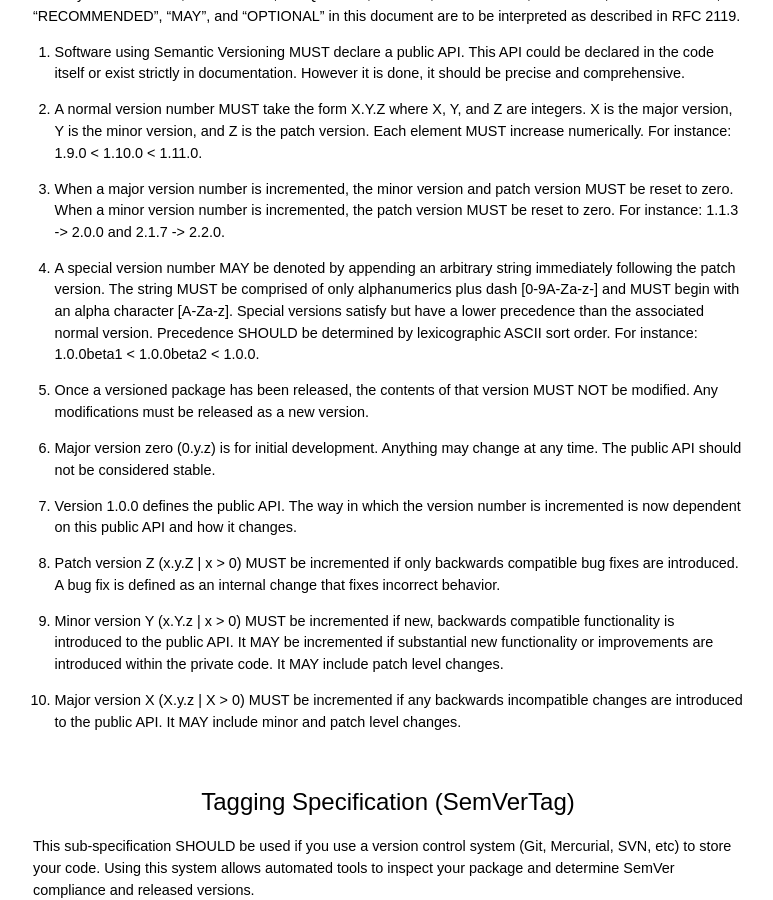
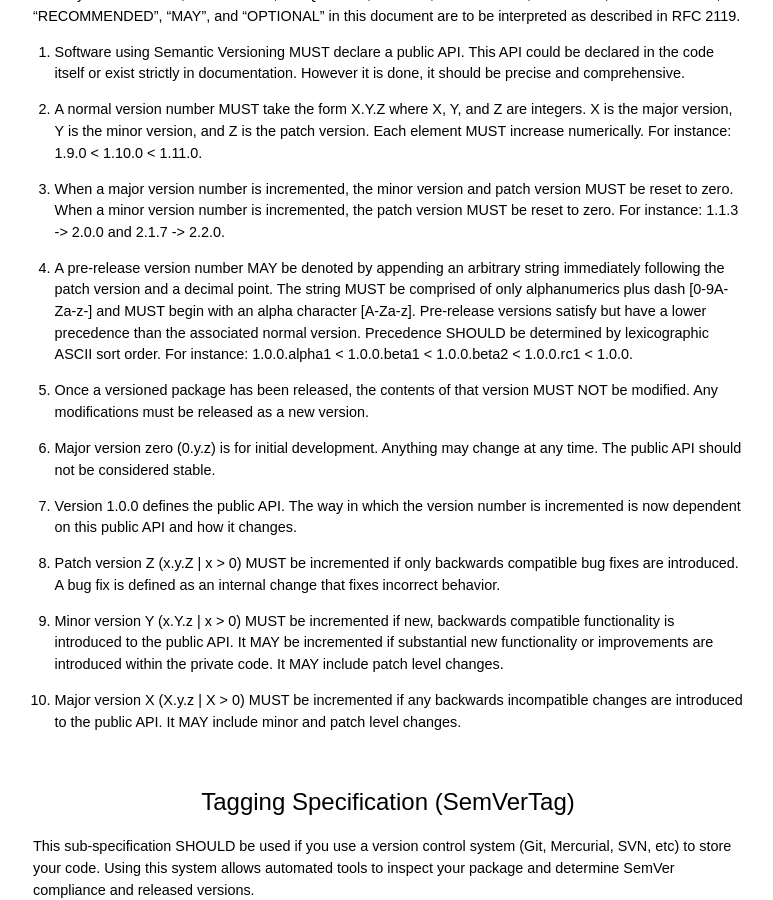
Before and after one commit to semver/semver.org, a Jekyll site: the page built from index.md, in a window 1280 px wide and 900 px high, scrolled down 693 px. Shown: the whole window, without its empty margins (252-1025 px from the left). Built offline with Jekyll 4.4.1, drawn with Linux system fonts in a browser that asks for light colours; Markdown is read by kramdown in place of the engine named in the settings.

Commit message:
Rename special versions to pre-release versions and use a decimal point for separation.

```diff
--- a/index.md
+++ b/index.md
@@ -57,12 +57,13 @@ version MUST be reset to zero. When a minor version number is incremented, the
 patch version MUST be reset to zero. For instance: 1.1.3 -> 2.0.0 and 2.1.7 ->
 2.2.0.
 
-1. A special version number MAY be denoted by appending an arbitrary string
-immediately following the patch version. The string MUST be comprised of only
-alphanumerics plus dash [0-9A-Za-z-] and MUST begin with an alpha character
-[A-Za-z]. Special versions satisfy but have a lower precedence than the
-associated normal version. Precedence SHOULD be determined by lexicographic
-ASCII sort order. For instance: 1.0.0beta1 < 1.0.0beta2 < 1.0.0.
+1. A pre-release version number MAY be denoted by appending an arbitrary
+string immediately following the patch version and a decimal point. The string
+MUST be comprised of only alphanumerics plus dash [0-9A-Za-z-] and MUST begin
+with an alpha character [A-Za-z]. Pre-release versions satisfy but have a
+lower precedence than the associated normal version. Precedence SHOULD be
+determined by lexicographic ASCII sort order. For instance: 1.0.0.alpha1 <
+1.0.0.beta1 < 1.0.0.beta2 < 1.0.0.rc1 < 1.0.0.
 
 1. Once a versioned package has been released, the contents of that version
 MUST NOT be modified. Any modifications must be released as a new version.
```
